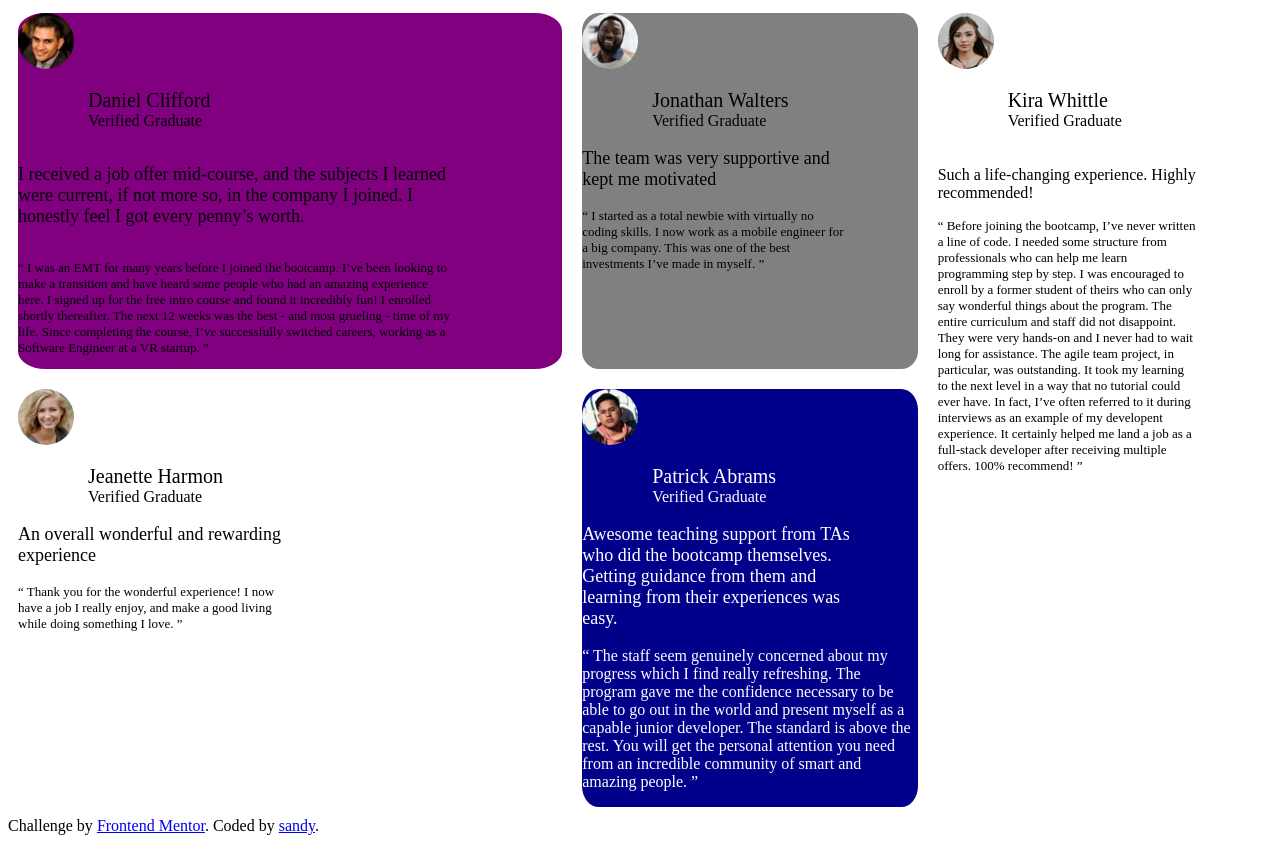
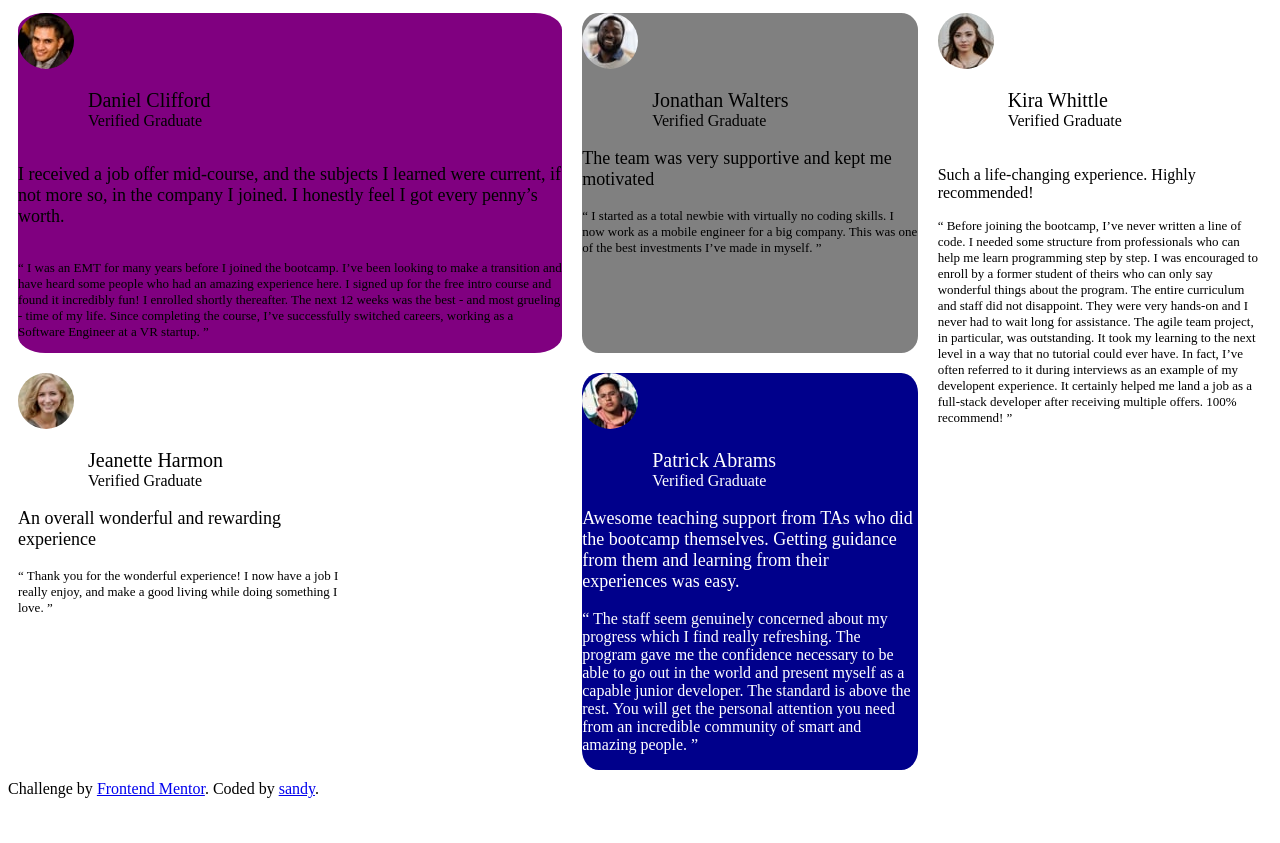
Before and after one commit to follana/structure-dev, a PHP site: page / in a window 1280 px wide; the page is wider, and only the part inside the window is pictured. After the commit the page ends 798 px from the top of that part, so only its background shows below. Run offline with PHP 8.4, Linux system fonts and the light colour scheme.

Commit message:
correctifs

```diff
--- a/5-Exercices-en-cours-formation/grid1/style.css
+++ b/5-Exercices-en-cours-formation/grid1/style.css
@@ -98,14 +98,14 @@
 
 .discours{
     display: flex;
-    width:80%;
+    width:100%;
     font-size: 18px;
 
 }
 
 .discours-petit{
     display: flex;
-    width:80%;
+    width:100%;
     margin-top: 15px;
     font-size:13px;
 
```
